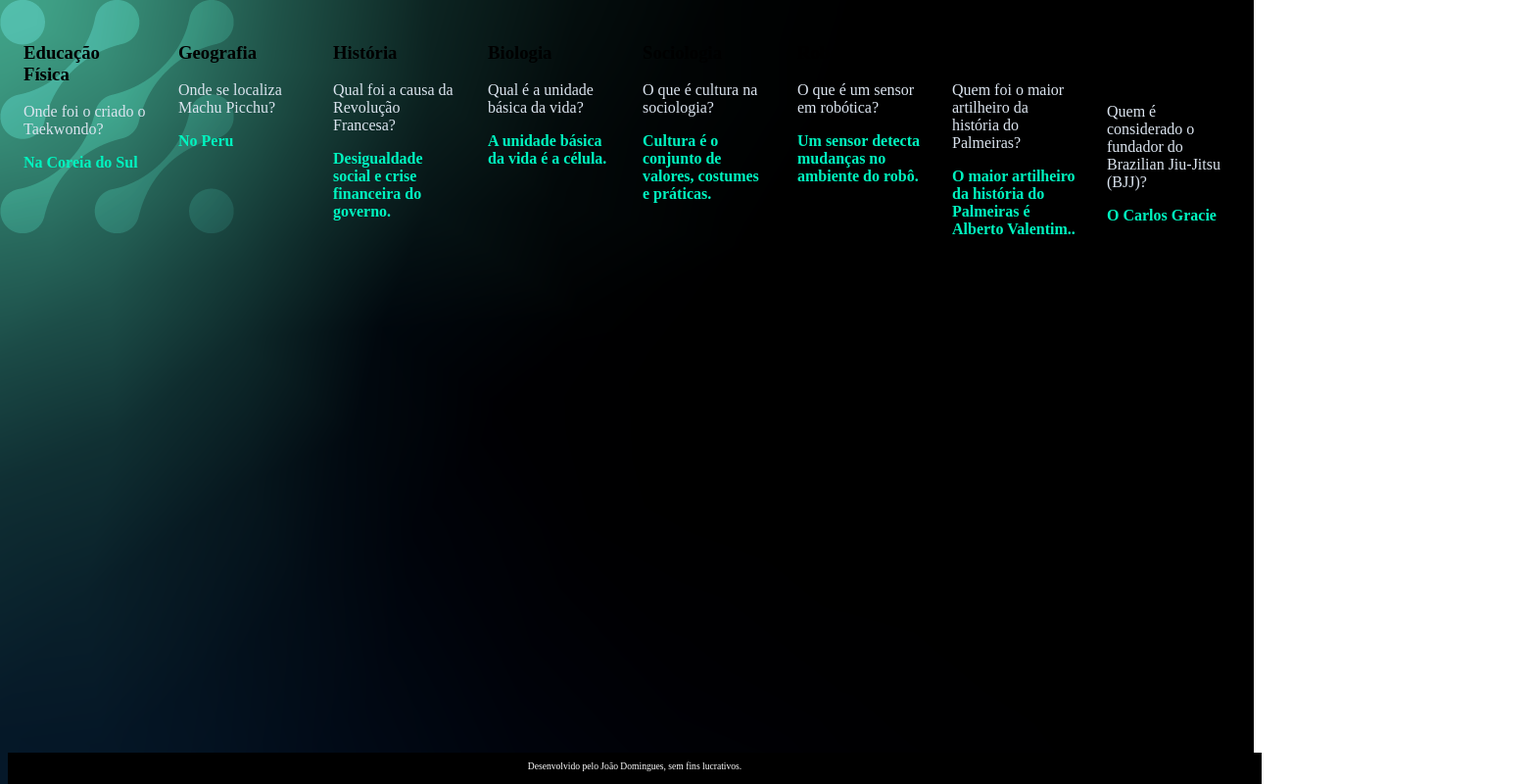
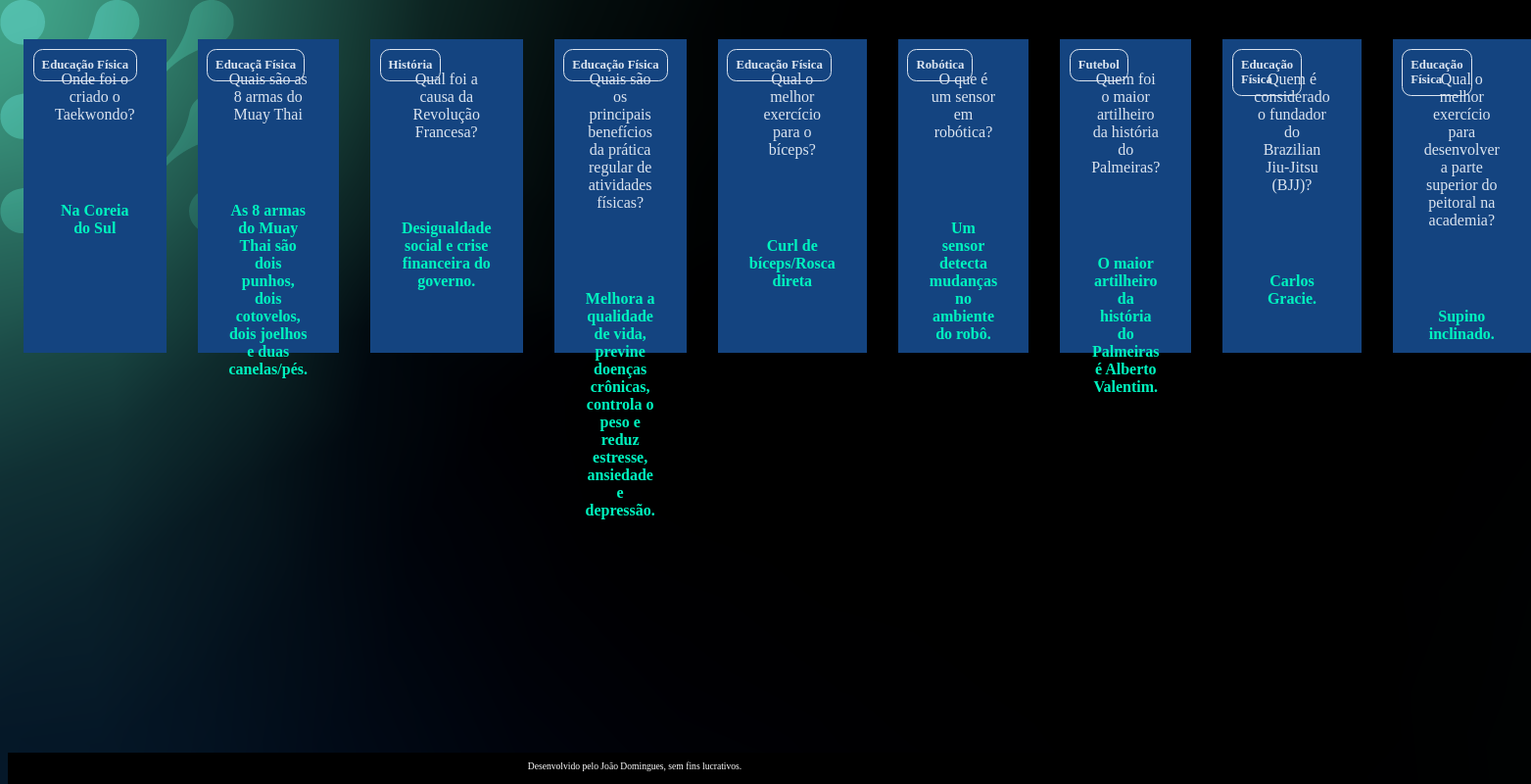
Before and after one commit to FachettiDomingues16/FlashCard, a plain HTML site: page index.html in a window 1280 px wide. Shown: the whole page at 98% size, 1563 px wide, since content can reach past the window. Drawn offline with Linux system fonts and the light colour scheme; a web font is replaced by a local one.

Commit message:
Add files via upload

```diff
--- a/index.html
+++ b/index.html
@@ -11,14 +11,14 @@
         rel="stylesheet">
     <link rel="stylesheet" href="assets/style.css">
 
-    <title>Document</title>
+    <title>Flashcard</title>
 </head>
 
 <body>
     <main>
         <section id="container">
             <article class="cartao">
-                <div class="cartao_conteudo">
+                <div class="cartao__conteudo">
                     <h3>Educação Física</h3>
                     <div class="cartao__conteudo__pergunta">
                         <p>Onde foi o criado o Taekwondo?</p>
@@ -29,19 +29,19 @@
                 </div>
             </article>
             <article class="cartao">
-                <div class="cartao_conteudo">
-                    <h3>Geografia</h3>
+                <div class="cartao__conteudo">
+                    <h3>Educaçã Física</h3>
                     <div class="cartao__conteudo__pergunta">
-                        <p>Onde se localiza Machu Picchu?</p>
+                        <p>Quais são as 8 armas do Muay Thai</p>
                     </div>
                     <div class="cartao__conteudo__resposta">
-                        <p>No Peru
+                        <p>As 8 armas do Muay Thai são dois punhos, dois cotovelos, dois joelhos e duas canelas/pés.
                         </p>
                     </div>
                 </div>
             </article>
             <article class="cartao">
-                <div class="cartao_conteudo">
+                <div class="cartao__conteudo">
                     <h3>História</h3>
                     <div class="cartao__conteudo__pergunta">
                         <p>Qual foi a causa da Revolução Francesa?
@@ -54,34 +54,35 @@
                 </div>
             </article>
             <article class="cartao">
-                <div class="cartao_conteudo">
-                    <h3>Biologia</h3>
+                <div class="cartao__conteudo">
+                    <h3>Educação Física</h3>
                     <div class="cartao__conteudo__pergunta">
-                        <p>Qual é a unidade básica da vida?
+                        <p>Quais são os principais benefícios da prática regular de atividades físicas?
                         </p>
                     </div>
                     <div class="cartao__conteudo__resposta">
-                        <p>A unidade básica da vida é a célula.
+                        <p>Melhora a qualidade de vida, previne doenças crônicas, controla o peso e reduz estresse,
+                            ansiedade e depressão.
                         </p>
                     </div>
                 </div>
             </article>
             <article class="cartao">
-                <div class="cartao_conteudo">
-                    <h3>Sociologia</h3>
+                <div class="cartao__conteudo">
+                    <h3>Educação Física</h3>
                     <div class="cartao__conteudo__pergunta">
-                        <p>O que é cultura na sociologia?
+                        <p>Qual o melhor exercício para o bíceps?
                         </p>
                     </div>
                     <div class="cartao__conteudo__resposta">
-                        <p>Cultura é o conjunto de valores, costumes e práticas.
+                        <p>Curl de bíceps/Rosca direta
                         </p>
                     </div>
                 </div>
             </article>
             </article>
             <article class="cartao">
-                <div class="cartao_conteudo">
+                <div class="cartao__conteudo">
                     <h3>Robótica</h3>
                     <div class="cartao__conteudo__pergunta">
                         <p>O que é um sensor em robótica?
@@ -94,20 +95,20 @@
                 </div>
             </article>
             <article class="cartao">
-                <div class="cartao_conteudo">
+                <div class="cartao__conteudo">
                     <h3>Futebol</h3>
                     <div class="cartao__conteudo__pergunta">
                         <p>Quem foi o maior artilheiro da história do Palmeiras?
                         </p>
                     </div>
                     <div class="cartao__conteudo__resposta">
-                        <p>O maior artilheiro da história do Palmeiras é Alberto Valentim..
+                        <p>O maior artilheiro da história do Palmeiras é Alberto Valentim.
                         </p>
                     </div>
                 </div>
             </article>
             <article class="cartao">
-                <div class="cartao_conteudo">
+                <div class="cartao__conteudo">
                     <h3>Educação Física</h3>
                     <div class="cartao__conteudo__pergunta">
                         <p>Quem é considerado o fundador do Brazilian Jiu-Jitsu (BJJ)?
@@ -116,7 +117,22 @@
                         </p>
                     </div>
                     <div class="cartao__conteudo__resposta">
-                        <p>O Carlos Gracie
+                        <p>Carlos Gracie.
+                        </p>
+                    </div>
+                </div>
+            </article>
+            <article class="cartao">
+                <div class="cartao__conteudo">
+                    <h3>Educação Física</h3>
+                    <div class="cartao__conteudo__pergunta">
+                        <p>Qual o melhor exercício para desenvolver a parte superior do peitoral na academia?
+
+
+                        </p>
+                    </div>
+                    <div class="cartao__conteudo__resposta">
+                        <p>Supino inclinado.
                         </p>
                     </div>
                 </div>
```
